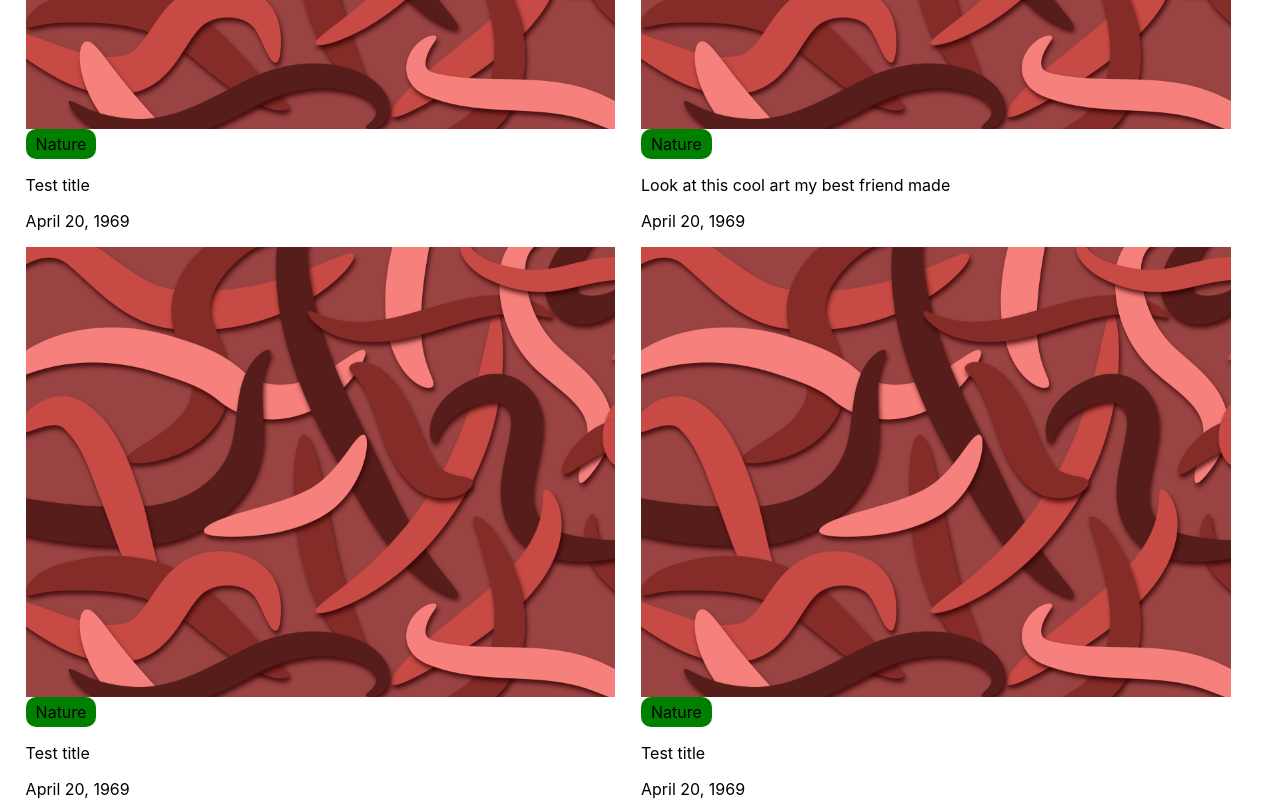
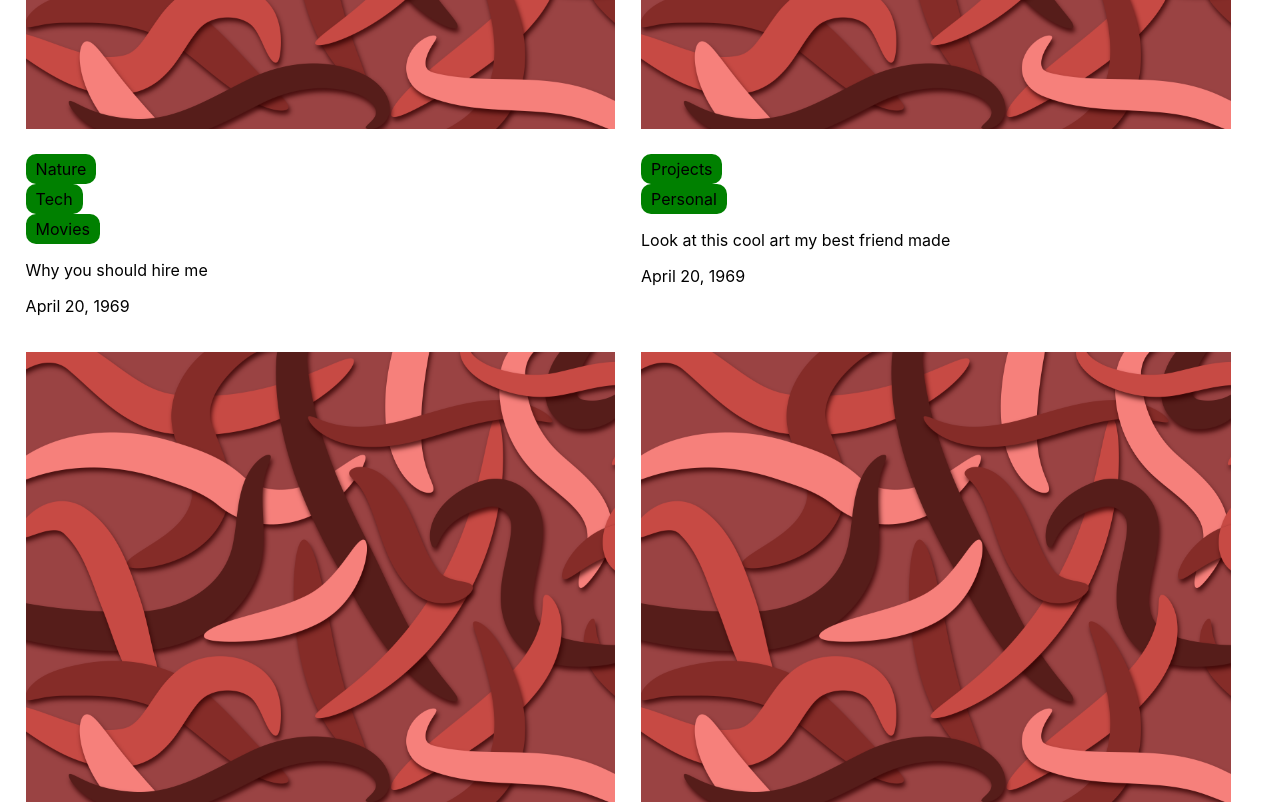
Before and after one commit to Bostonian02/wgas, a React (Create React App) app in the folder frontend/: page / in a window 1280 px wide. Shown: the part 540-1344 px from the top of the page. Built offline with nearby package versions, Linux system fonts and the light colour scheme.

Commit message:
Update post preview styling and example data

```diff
--- a/frontend/src/pages/Blog.js
+++ b/frontend/src/pages/Blog.js
@@ -13,10 +13,10 @@ function Blog() {
         <div id="blogPageContainer">
             <input type="text" id="searchInput" value={searchText} placeholder={"Search..."} onChange={e => setSearchText(e.target.value)}/><br/>
             <div id="blogPostsContainer">
-                <PostPreview post={{ id: "235132352353", img_url: "Logo.png", title: "Test title", date: "April 20, 1969", tags: ["Nature"] }}/>
-                <PostPreview post={{ id: "235132352353", img_url: "../images/Logo.png", title: "Look at this cool art my best friend made", date: "April 20, 1969", tags: ["Nature"] }}/>
-                <PostPreview post={{ id: "235132352353", img_url: "../images/Logo.png", title: "Test title", date: "April 20, 1969", tags: ["Nature"] }}/>
-                <PostPreview post={{ id: "235132352353", img_url: "../images/Logo.png", title: "Test title", date: "April 20, 1969", tags: ["Nature"] }}/>
+                <PostPreview post={{ id: "235132352353", img_url: "Logo.png", title: "Why you should hire me", date: "April 20, 1969", tags: ["Nature", "Tech", "Movies"] }}/>
+                <PostPreview post={{ id: "235132352353", img_url: "../images/Logo.png", title: "Look at this cool art my best friend made", date: "April 20, 1969", tags: ["Projects", "Personal"] }}/>
+                <PostPreview post={{ id: "235132352353", img_url: "../images/Logo.png", title: "Drop out of college RIGHT NOW", date: "April 20, 1969", tags: ["School"] }}/>
+                <PostPreview post={{ id: "235132352353", img_url: "../images/Logo.png", title: "The Last of Us is a good show", date: "April 20, 1969", tags: ["Shows", "Games"] }}/>
 
             </div>
         </div>
--- a/frontend/src/stylesheets/Blog.css
+++ b/frontend/src/stylesheets/Blog.css
@@ -4,7 +4,6 @@
     flex-direction: column;
     padding-left: var(--HorizontalMargin);
     padding-right: var(--HorizontalMargin);
-
 }
 
 #searchInput {
@@ -27,37 +26,50 @@
 }
 
 .postPreview{
-    width:48%;
+    width: 48%;
+    margin-bottom: 20px;
 }
 
 .postPreview:nth-child(odd){
-    margin-right:1vw;
+    margin-right: 1vw;
 }
 .postPreview:nth-child(even){
-    margin-left:1vw;
+    margin-left: 1vw;
 }
 
 #searchInput:focus {
     border:none !important;
 }
 
+#tagsContainer {
+    display: flex;
+}
+
 #tagContainer {
     background-color: green;
     width: fit-content;
-    padding:5px;
+    padding: 5px;
     padding-left: 10px;
     padding-right: 10px;
     font-size: 1em;
     border-radius: 10px;
+    /* margin-left: 5px; */
+    margin-right: 15px;
 }
 
 .postImage{
-    height:450px;
-    width:100%;
+    height: 450px;
+    width: 100%;
     background-image: url(../images/Spanish\ Garden.png);
     background-size: cover;
+    margin-bottom: 25px;
 }
 
+.postPreviewText {
+    display: flex;
+    justify-content: space-between;
+    align-items: center;
+}
 
 @media screen and (max-width: 400px) {
     .postPreview {
```
